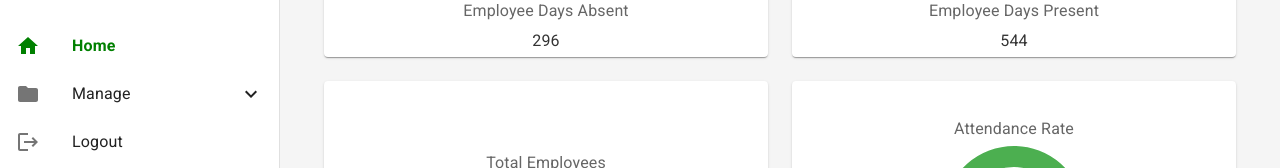
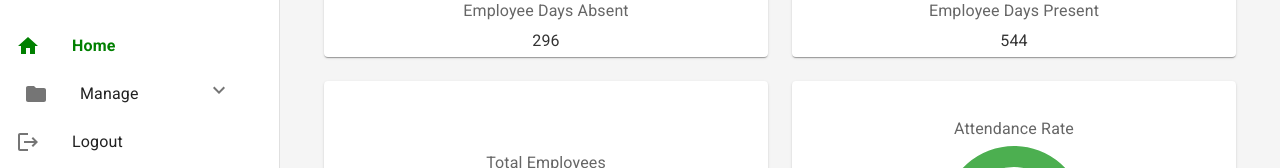
Before and after one commit to Akshadagarud/Employee_attendance_nxtgen, a React (Vite) app: page /dashboard in a window 1280 px wide. Shown: the part 123-291 px from the top of the page. Built offline with nearby package versions, Linux system fonts and the light colour scheme; sample sign-in values are in the browser's storage.

Commit message:
Side Bar Indentation

```diff
--- a/src/components/sidebar/Sidebar.jsx
+++ b/src/components/sidebar/Sidebar.jsx
@@ -18,8 +18,12 @@ const NestedMenuItem = ({ icon, primary, children, onClick, depth = 0, path }) =
   const isActive = location.pathname.startsWith(path);
 
   const handleClick = () => {
+    if (onClick) onClick();
+  };
+
+  const handleToggle = (event) => {
+    event.stopPropagation();
     setOpen(!open);
-    if (onClick) onClick();
   };
 
   return (
@@ -27,15 +31,21 @@ const NestedMenuItem = ({ icon, primary, children, onClick, depth = 0, path }) =
       <ListItem
         button
         onClick={handleClick}
-        style={{ paddingLeft: 16 * (depth + 1) }}
+        style={{ paddingLeft: 24 * (depth + 1) }}  // Increased padding multiplier
         className={`menu-item ${isActive ? 'active' : ''}`}
       >
         {icon && <ListItemIcon>{icon}</ListItemIcon>}
         <ListItemText primary={primary} />
-        {children && (open ? <ExpandLess /> : <ExpandMore />)}
+        {children && (
+          <ListItemIcon>
+            <Box onClick={handleToggle} sx={{ cursor: 'pointer' }}>
+              {open ? <ExpandLess /> : <ExpandMore />}
+            </Box>
+          </ListItemIcon>
+        )}
       </ListItem>
       {children && (
-        <Collapse in={open || isActive} timeout="auto" unmountOnExit>
+        <Collapse in={open} timeout="auto" unmountOnExit>
           <List component="div" disablePadding>
             {React.Children.map(children, child =>
               React.cloneElement(child, { depth: depth + 1 })
@@ -81,20 +91,18 @@ const Sidebar = ({ onLogout }) => {
             onClick={() => navigate('/manage/employees')}
             path="/manage/employees"
           >
-            <ListItem
-              button
+            <NestedMenuItem
+              primary="Add Employee"
               onClick={() => navigate('/manage/employees/add')}
-              className={`menu-item ${location.pathname === '/manage/employees/add' ? 'active' : ''}`}
-            >
-              <ListItemText primary="Add Employee" />
-            </ListItem>
-            <ListItem
-              button
+              path="/manage/employees/add"
+              depth={3}
+            />
+            <NestedMenuItem
+              primary="Employee List"
               onClick={() => navigate('/manage/employees/list')}
-              className={`menu-item ${location.pathname === '/manage/employees/list' ? 'active' : ''}`}
-            >
-              <ListItemText primary="Employee List" />
-            </ListItem>
+              path="/manage/employees/list"
+              depth={3}
+            />
           </NestedMenuItem>
           <NestedMenuItem
             icon={<EventNoteIcon />}
@@ -102,13 +110,12 @@ const Sidebar = ({ onLogout }) => {
             onClick={() => navigate('/manage/leaves')}
             path="/manage/leaves"
           >
-            <ListItem
-              button
+            <NestedMenuItem
+              primary="Manage Leaves"
               onClick={() => navigate('/manage/leaves/approve')}
-              className={`menu-item ${location.pathname === '/manage/leaves/approve' ? 'active' : ''}`}
-            >
-              <ListItemText primary="Manage Leaves" />
-            </ListItem>
+              path="/manage/leaves/approve"
+              depth={2}
+            />
             {/* ... other leave-related items ... */}
           </NestedMenuItem>
         </NestedMenuItem>
```
